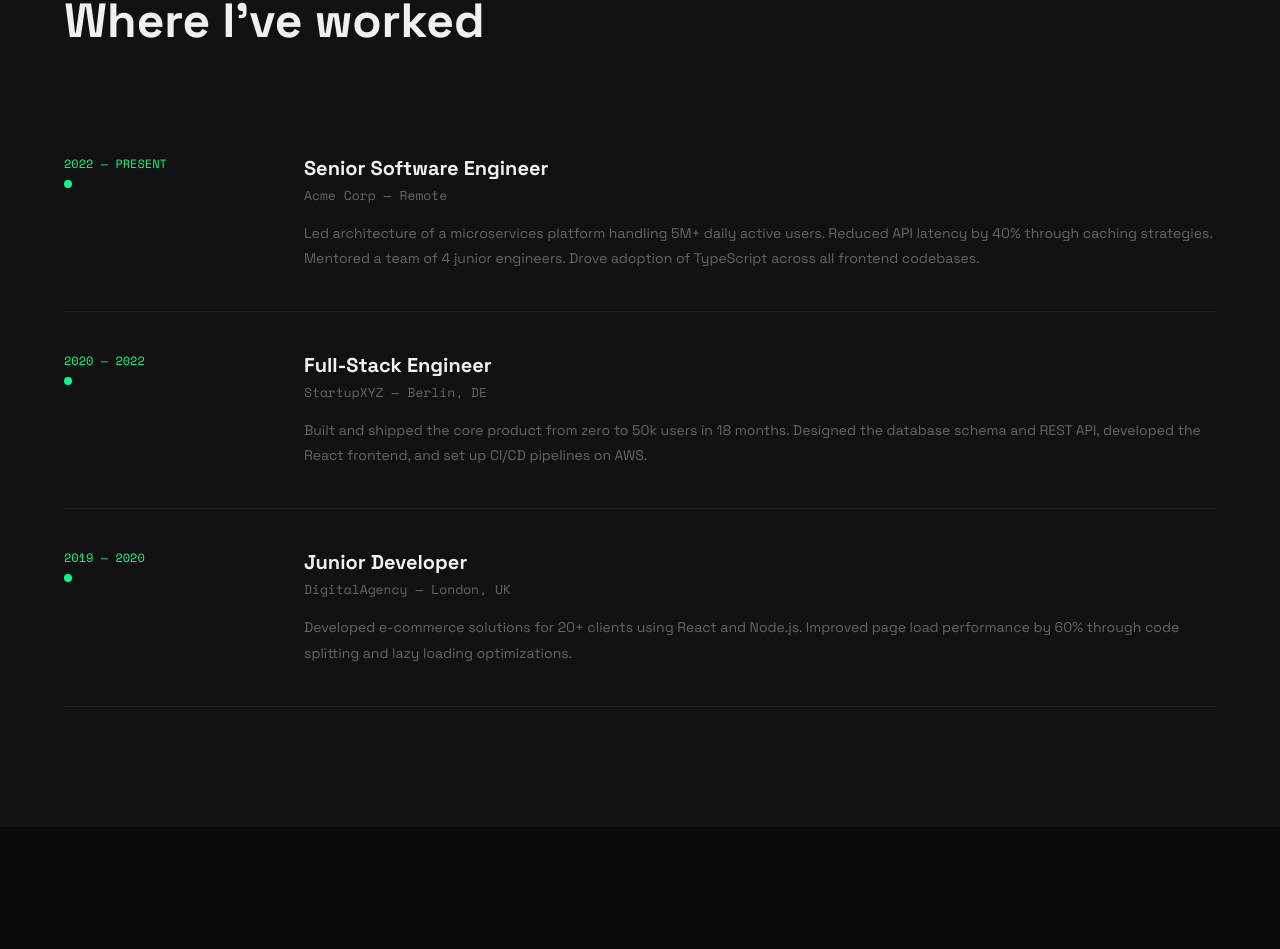
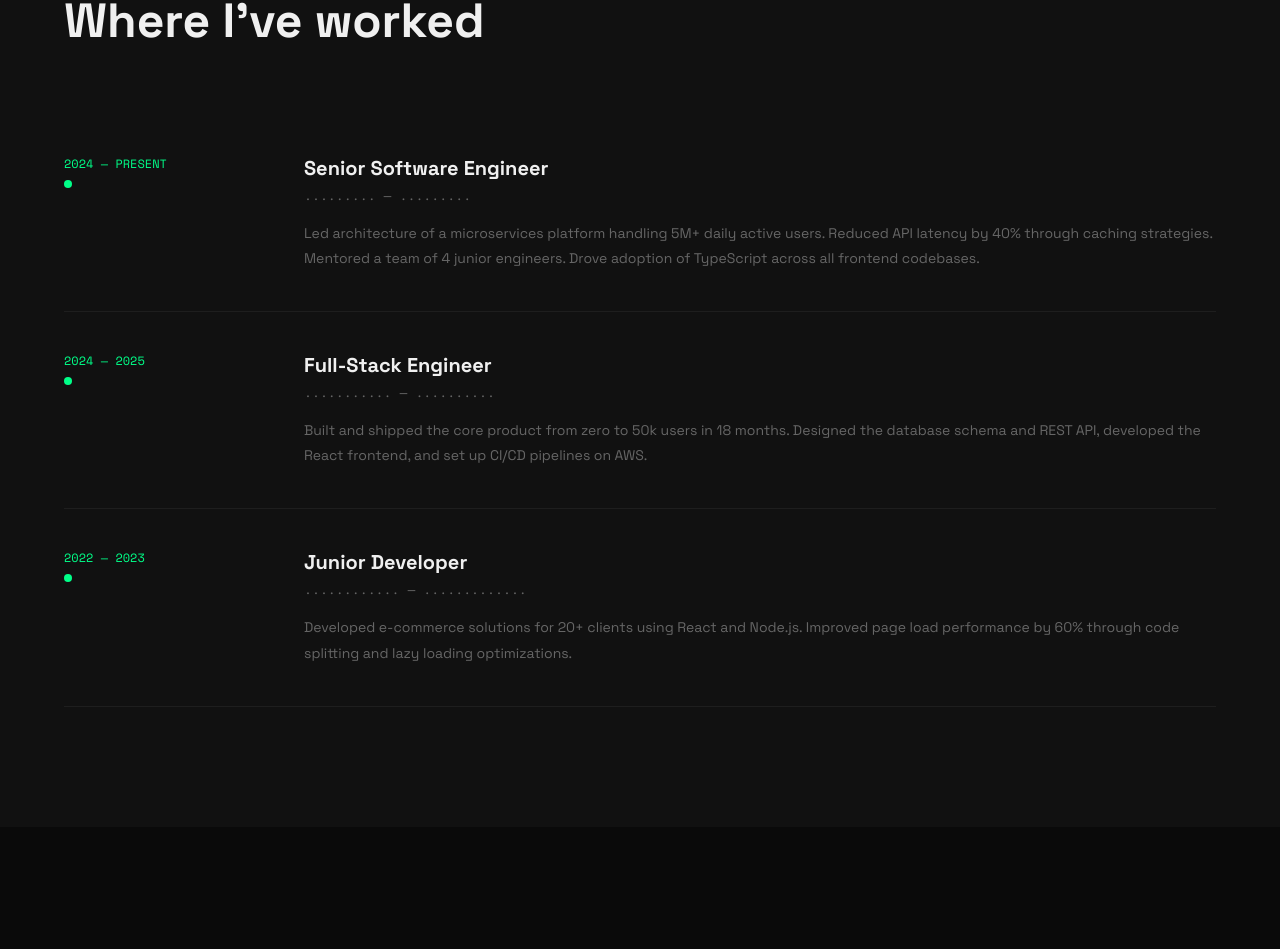
Before and after one commit to ztesfa88-png/portfolio, a Next.js app: page / in a window 1280 px wide. Shown: the part 3984-4933 px from the top of the page. Built offline with nearby package versions, Linux system fonts and the light colour scheme.

Commit message:
Update Experience.tsx

```diff
--- a/components/Experience.tsx
+++ b/components/Experience.tsx
@@ -3,24 +3,24 @@ import { useInView } from 'react-intersection-observer'
 
 const jobs = [
   {
-    period: '2022 — PRESENT',
+    period: '2024 — PRESENT',
     title: 'Senior Software Engineer',
-    company: 'Acme Corp',
-    location: 'Remote',
+    company: '.........',
+    location: '.........',
     desc: 'Led architecture of a microservices platform handling 5M+ daily active users. Reduced API latency by 40% through caching strategies. Mentored a team of 4 junior engineers. Drove adoption of TypeScript across all frontend codebases.',
   },
   {
-    period: '2020 — 2022',
+    period: '2024 — 2025',
     title: 'Full-Stack Engineer',
-    company: 'StartupXYZ',
-    location: 'Berlin, DE',
+    company: '...........',
+    location: '..........',
     desc: 'Built and shipped the core product from zero to 50k users in 18 months. Designed the database schema and REST API, developed the React frontend, and set up CI/CD pipelines on AWS.',
   },
   {
-    period: '2019 — 2020',
+    period: '2022 — 2023',
     title: 'Junior Developer',
-    company: 'DigitalAgency',
-    location: 'London, UK',
+    company: '............',
+    location: '.............',
     desc: 'Developed e-commerce solutions for 20+ clients using React and Node.js. Improved page load performance by 60% through code splitting and lazy loading optimizations.',
   },
 ]
```
